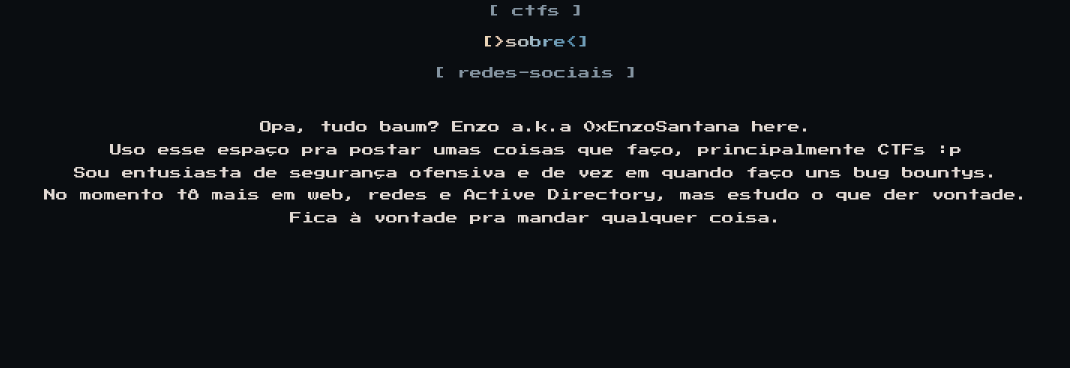
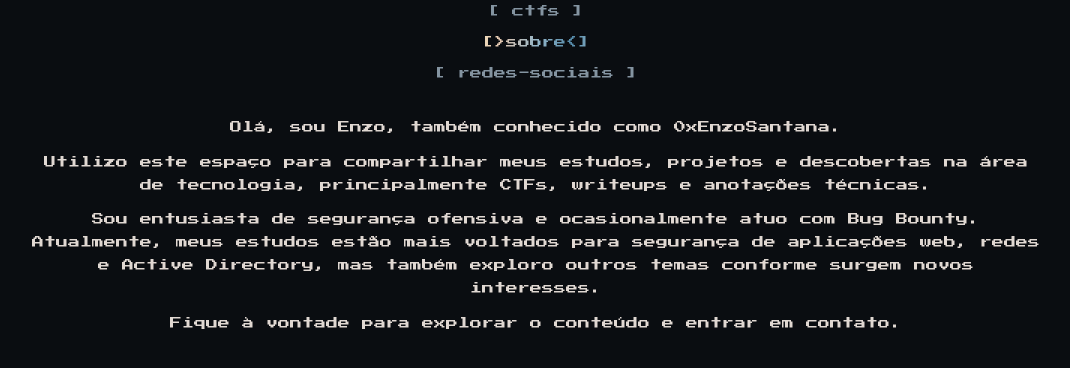
Before and after one commit to 0xEnzoSantana/0xEnzoSantana.github.io, a plain HTML site: page index.html in a window 1280 px wide. Shown: the part 332-700 px from the top of the page, without its empty margins (104-1174 px from the left). Drawn offline with Linux system fonts and the light colour scheme; no server answers.

Commit message:
Revise 'sobre' section content for clarity
Updated the content in the 'sobre' section to provide a clearer introduction and description of interests and activities.

```diff
--- a/index.html
+++ b/index.html
@@ -24,13 +24,15 @@
     </nav>
   </header>
 
-  <main>
+<main>
     <section id="tab-sobre" class="panel about" role="tabpanel">
-      <p>Opa, tudo baum? Enzo a.k.a 0xEnzoSantana here.<br>
-      Uso esse espaço pra postar umas coisas que faço, principalmente CTFs :p<br>
-      Sou entusiasta de segurança ofensiva e de vez em quando faço uns bug bountys.<br>
-      No momento tô mais em web, redes e Active Directory, mas estudo o que der vontade.<br>
-      Fica à vontade pra mandar qualquer coisa.</p>
+      <p>Olá, sou Enzo, também conhecido como 0xEnzoSantana.</p>
+
+      <p>Utilizo este espaço para compartilhar meus estudos, projetos e descobertas na área de tecnologia, principalmente CTFs, writeups e anotações técnicas.</p>
+
+      <p>Sou entusiasta de segurança ofensiva e ocasionalmente atuo com Bug Bounty. Atualmente, meus estudos estão mais voltados para segurança de aplicações web, redes e Active Directory, mas também exploro outros temas conforme surgem novos interesses.</p>
+
+      <p>Fique à vontade para explorar o conteúdo e entrar em contato.</p>
     </section>
 
     <section id="tab-ctfs" class="panel" role="tabpanel" hidden>
```
